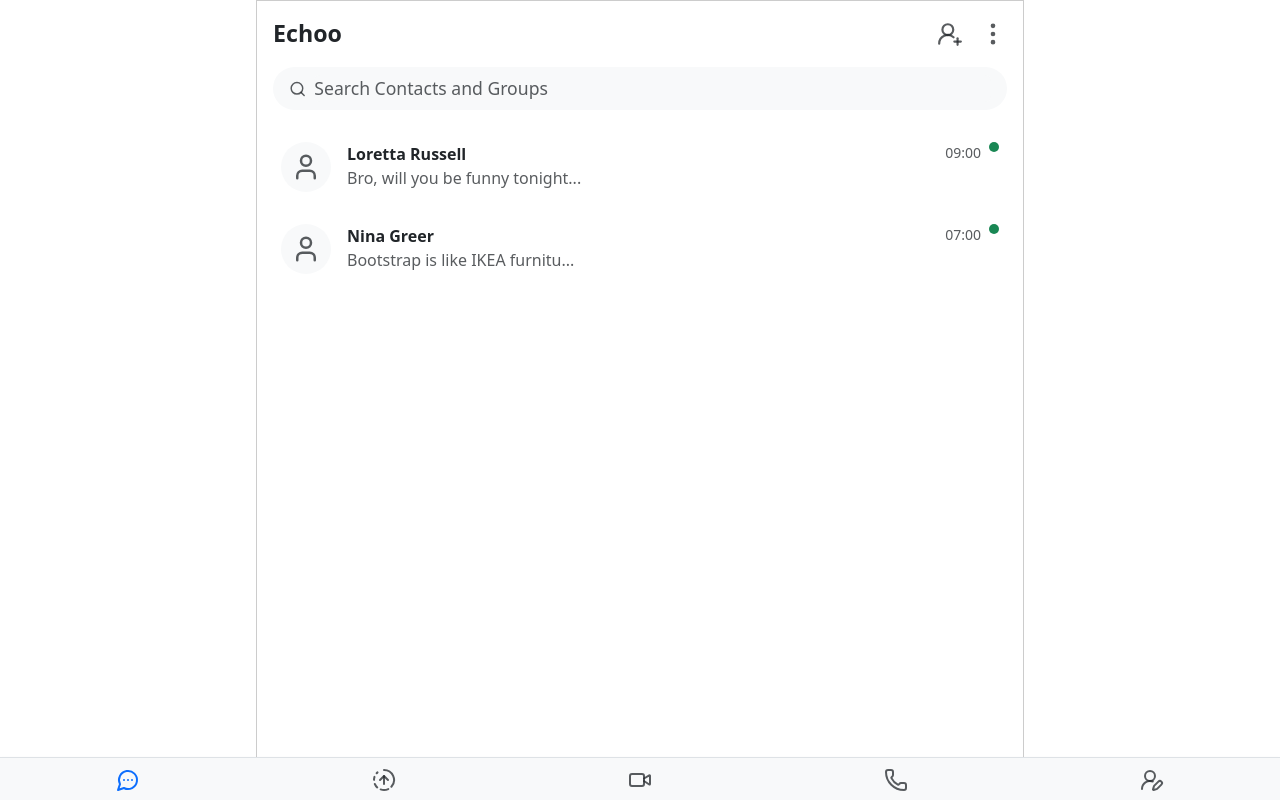
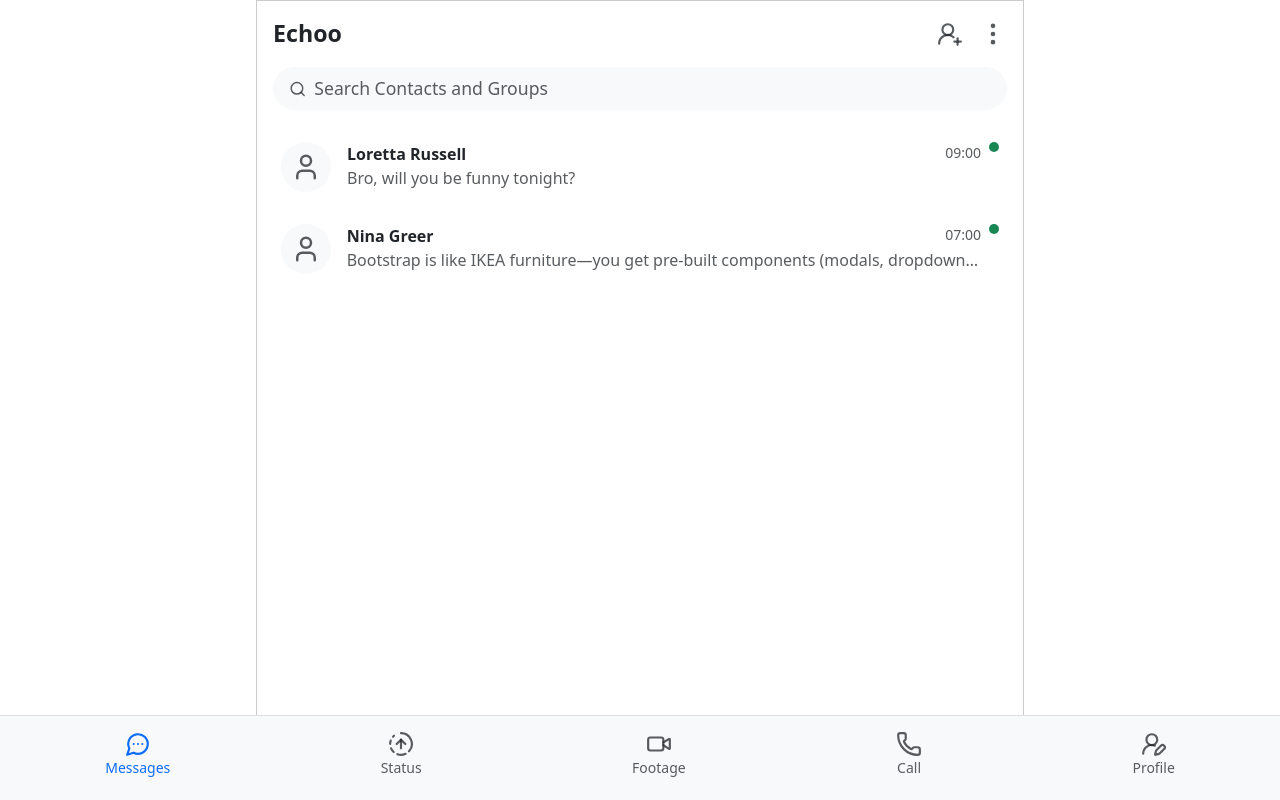
Before and after one commit to Huzaim-Bin-Asad/echoo, a React (Create React App) app: page /echoo in a window 1280 px wide. Built offline with nearby package versions, Linux system fonts and the light colour scheme; no server answers; the HTML template or start-up script is replaced by a standard one.

Commit message:
Added DotMenu and updated OpeningChat overall aesthetics

```diff
--- a/src/components/OpeningChat/BottomNav.jsx
+++ b/src/components/OpeningChat/BottomNav.jsx
@@ -1,23 +1,40 @@
 import React from 'react';
-import { MessageCircleMore, CircleFadingArrowUp, Video, Phone, UserRoundPen } from 'lucide-react';
+import {
+  MessageCircleMore,
+  CircleFadingArrowUp,
+  Video,
+  Phone,
+  UserRoundPen,
+} from 'lucide-react';
 
 const BottomNav = () => {
   return (
-    <nav className="nav justify-content-around fixed-bottom py-2 bg-light shadow-sm border-top">
-      <button className="nav-link text-primary border-0 bg-transparent p-0">
-        <MessageCircleMore size={24} />
+    <nav
+      className="nav justify-content-around fixed-bottom bg-light shadow-sm border-top"
+      style={{
+        padding: '15px 0',
+        height: '85px', // slightly increased to fit text
+      }}
+    >
+      <button className="nav-link text-primary border-0 bg-transparent d-flex flex-column align-items-center p-0">
+        <MessageCircleMore size={26} />
+        <small className="text-primary">Messages</small>
       </button>
-      <button className="nav-link text-muted border-0 bg-transparent p-0">
-        <CircleFadingArrowUp size={24} />
+      <button className="nav-link text-muted border-0 bg-transparent d-flex flex-column align-items-center p-0">
+        <CircleFadingArrowUp size={26} />
+        <small>Status</small>
       </button>
-      <button className="nav-link text-muted border-0 bg-transparent p-0">
-        <Video size={24} />
+      <button className="nav-link text-muted border-0 bg-transparent d-flex flex-column align-items-center p-0">
+        <Video size={26} />
+        <small>Footage</small>
       </button>
-      <button className="nav-link text-muted border-0 bg-transparent p-0">
-        <Phone size={24} />
+      <button className="nav-link text-muted border-0 bg-transparent d-flex flex-column align-items-center p-0">
+        <Phone size={26} />
+        <small>Call</small>
       </button>
-      <button className="nav-link text-muted border-0 bg-transparent p-0">
-        <UserRoundPen size={24} />
+      <button className="nav-link text-muted border-0 bg-transparent d-flex flex-column align-items-center p-0">
+        <UserRoundPen size={26} />
+        <small>Profile</small>
       </button>
     </nav>
   );
--- a/src/components/OpeningChat/ChatItem.jsx
+++ b/src/components/OpeningChat/ChatItem.jsx
@@ -1,17 +1,40 @@
-import React from 'react';
+import React, { useState, useEffect } from 'react';
 import { User } from 'lucide-react';
 
 const ChatItem = ({ name, message, time, unread, img }) => {
-  const truncateMessage = (message, limit = 30) => {
-    return message.length > limit ? message.slice(0, limit) + '...' : message;
-  };
+  const [truncateLimit, setTruncateLimit] = useState(30);
+
+  // Adjust truncate limit based on screen width
+  useEffect(() => {
+    const updateLimit = () => {
+      const width = window.innerWidth;
+      if (width < 400) {
+        setTruncateLimit(20);
+      } else if (width < 576) {
+        setTruncateLimit(30);
+      } else if (width < 768) {
+        setTruncateLimit(45);
+      } else if (width < 992) {
+        setTruncateLimit(60);
+      } else {
+        setTruncateLimit(80);
+      }
+    };
+
+    updateLimit(); // Run initially
+    window.addEventListener('resize', updateLimit);
+    return () => window.removeEventListener('resize', updateLimit);
+  }, []);
+
+  const truncateMessage = (msg, limit) =>
+    msg.length > limit ? msg.slice(0, limit) + '...' : msg;
 
   return (
     <div className="list-group-item list-group-item-action d-flex justify-content-between align-items-start border-0 py-3">
       {/* Avatar */}
       <div
         className="me-3 d-flex align-items-center justify-content-center rounded-circle bg-light"
-        style={{ width: 50, height: 50 }} // Fixed size for avatar
+        style={{ width: 50, height: 50 }}
       >
         {img ? (
           <img
@@ -23,35 +46,30 @@ const ChatItem = ({ name, message, time, unread, img }) => {
             style={{ objectFit: 'cover' }}
           />
         ) : (
-          <User size={30} className="text-muted" /> // Fixed icon size
+          <User size={30} className="text-muted" />
         )}
       </div>
 
       {/* Text content */}
       <div
         className="d-flex flex-column flex-grow-1"
-        style={{
-          // Allow the text container to grow but not exceed the available width
-          maxWidth: 'calc(100% - 70px)', // Ensures text container doesn't grow beyond available space
-          overflow: 'hidden',            // Prevent overflow of the text container
-        }}
+        style={{ maxWidth: 'calc(100% - 70px)', overflow: 'hidden' }}
       >
         <div className="d-flex justify-content-between">
           <strong className="text-truncate fs-6 fs-md-5">{name}</strong>
           <small className="text-muted">{time}</small>
         </div>
-
         <div
           className="text-muted text-truncate fs-6 fs-md-6"
           style={{
-            whiteSpace: 'nowrap',        // Prevent the text from wrapping
-            overflow: 'hidden',         // Hide overflowed content
-            textOverflow: 'ellipsis',   // Add ellipsis for overflowing content
-            maxWidth: '100%',           // Ensure the message container does not exceed the available space
-            flexShrink: 0,              // Prevent the text container from shrinking
+            whiteSpace: 'nowrap',
+            overflow: 'hidden',
+            textOverflow: 'ellipsis',
+            maxWidth: '100%',
+            flexShrink: 0,
           }}
         >
-          {truncateMessage(message, 30)}  {/* Truncate the message after 30 characters */}
+          {truncateMessage(message, truncateLimit)}
         </div>
       </div>
 
--- /dev/null
+++ b/src/components/OpeningChat/DotMenu.jsx
@@ -0,0 +1,33 @@
+import React from 'react';
+import 'bootstrap/dist/css/bootstrap.min.css';
+
+const DotMenu = () => {
+  return (
+    <div
+      className="dropdown-menu show shadow"
+      style={{
+        minWidth: '200px',
+        maxHeight: '52vh',        // Adjusts height based on viewport
+        overflowY: 'auto',        // Scroll if content overflows
+        position: 'absolute',
+        top: '60px',
+        right: '5px',
+        borderRadius: '10px',
+        padding: '0px 0',
+        zIndex: 1000,
+      }}
+    >
+      <button className="dropdown-item py-3 px-4" style={{ fontSize: '1.05rem' }}>New group</button>
+      <div className="dropdown-divider my-1"></div>
+      <button className="dropdown-item py-3 px-4" style={{ fontSize: '1.05rem' }}>New Community</button>
+      <div className="dropdown-divider my-1"></div>
+      <button className="dropdown-item py-3 px-4" style={{ fontSize: '1.05rem' }}>Linked devices</button>
+      <div className="dropdown-divider my-1"></div>
+      <button className="dropdown-item py-3 px-4" style={{ fontSize: '1.05rem' }}>Starred messages</button>
+      <div className="dropdown-divider my-1"></div>
+      <button className="dropdown-item py-3 px-4" style={{ fontSize: '1.05rem' }}>Settings</button>
+    </div>
+  );
+};
+
+export default DotMenu;
--- a/src/components/OpeningChat/Header.jsx
+++ b/src/components/OpeningChat/Header.jsx
@@ -1,23 +1,31 @@
-import React from 'react';
+import React, { useState } from 'react';
 import { Search, UserRoundPlus, EllipsisVertical } from 'lucide-react';
+import DotMenu from './DotMenu'; // Adjust path as needed
 
 const Header = () => {
+  const [showMenu, setShowMenu] = useState(false);
+
+  const toggleMenu = () => {
+    setShowMenu(!showMenu);
+  };
+
   return (
-    <div className="bg-white">
-      {/* Top Header - Taller & Thicker Text */}
+    <div className="bg-white position-relative">
+      {/* Top Header */}
       <div className="d-flex justify-content-between align-items-center px-3" style={{ paddingTop: '1.2rem', paddingBottom: '1.2rem' }}>
         <h5 className="mb-0 fw-bold" style={{ fontSize: '1.45rem' }}>Echoo</h5>
-        <div className="d-flex align-items-center gap-3">
+        <div className="d-flex align-items-center gap-3 position-relative">
           <UserRoundPlus size={26} className="text-muted" />
-          <EllipsisVertical size={28} className="text-muted" />
+          <EllipsisVertical size={28} className="text-muted" onClick={toggleMenu} style={{ cursor: 'pointer' }} />
         </div>
       </div>
 
+      {/* Show Dropdown on Left */}
+      {showMenu && <DotMenu />}
+
       {/* Search Bar */}
       <div className="px-3 pb-2">
-        <div className="d-flex align-items-center bg-light px-3 py-2" style={{
-          borderRadius: '999px',
-        }}>
+        <div className="d-flex align-items-center bg-light px-3 py-2 rounded-pill">
           <Search className="text-muted me-2" size={18} />
           <input
             type="text"
```
